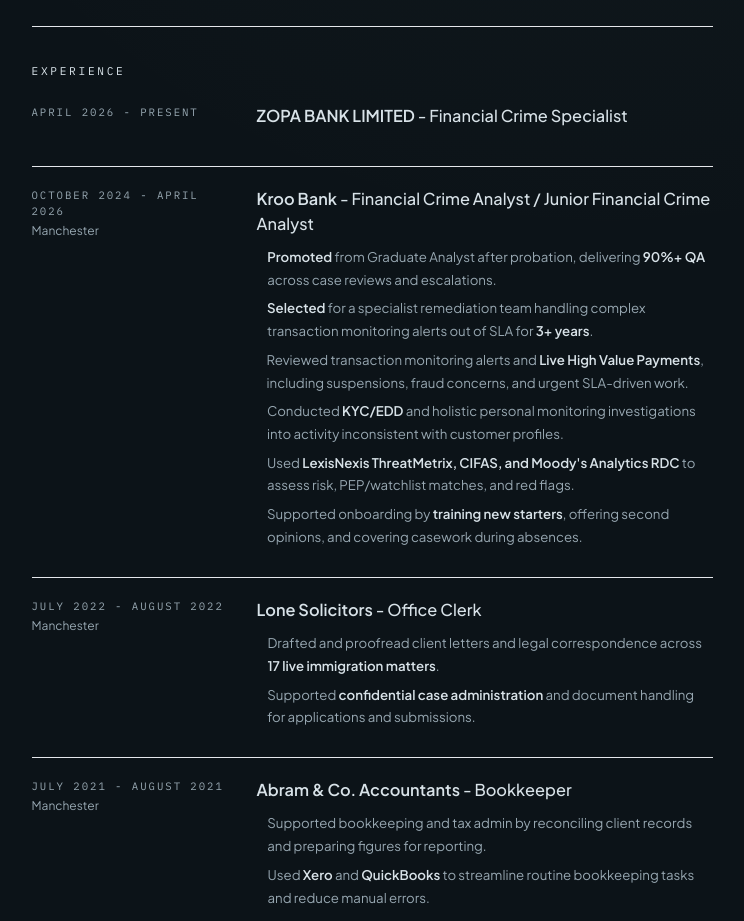
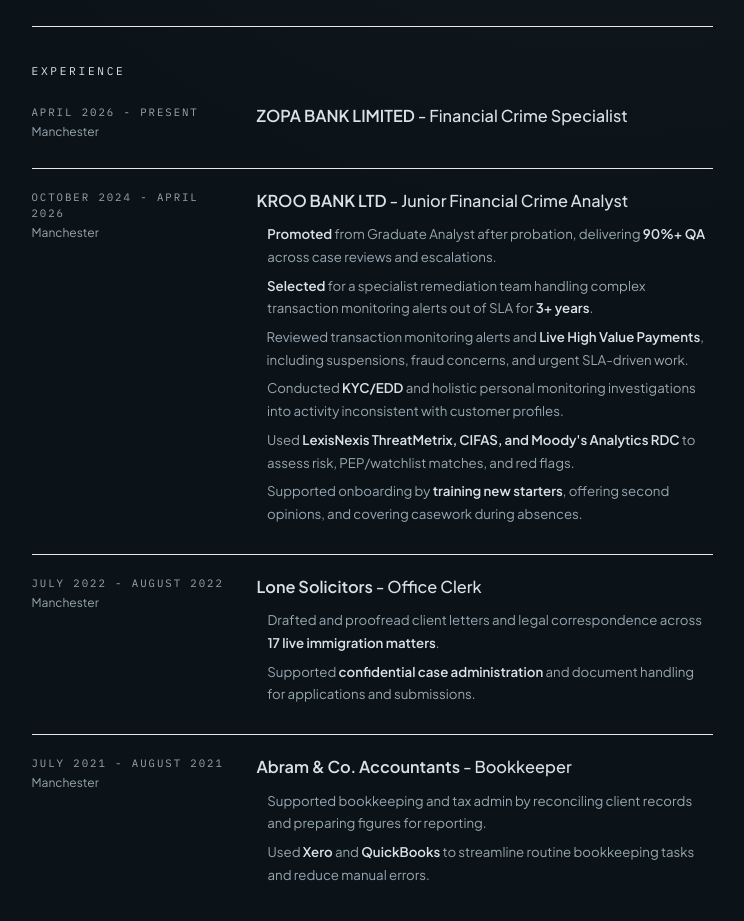
Before and after one commit to JunaidxLone/junaid-portfolio, a Next.js app: page / in a window 1280 px wide. Shown: the part 780-1701 px from the top of the page, without its empty margins (519-1263 px from the left). Built offline with nearby package versions, Linux system fonts and the light colour scheme.

Commit message:
Update experience details and add custom favicon

```diff
--- a/src/app/layout.tsx
+++ b/src/app/layout.tsx
@@ -38,10 +38,6 @@
     locale: "en_GB",
     siteName: "Junaid Lone Portfolio"
   },
-  icons: {
-    icon: "data:,",
-    shortcut: "data:,"
-  },
   robots: {
     index: true,
     follow: true
--- a/src/data/portfolio.ts
+++ b/src/data/portfolio.ts
@@ -39,13 +39,13 @@
   {
     company: "ZOPA BANK LIMITED",
     title: "Financial Crime Specialist",
-    location: "",
+    location: "Manchester",
     period: "April 2026 - Present",
     points: []
   },
   {
-    company: "Kroo Bank",
-    title: "Financial Crime Analyst / Junior Financial Crime Analyst",
+    company: "KROO BANK LTD",
+    title: "Junior Financial Crime Analyst",
     location: "Manchester",
     period: "October 2024 - April 2026",
     points: [
```
Also changed, not shown: src/app/icon.svg (added).
